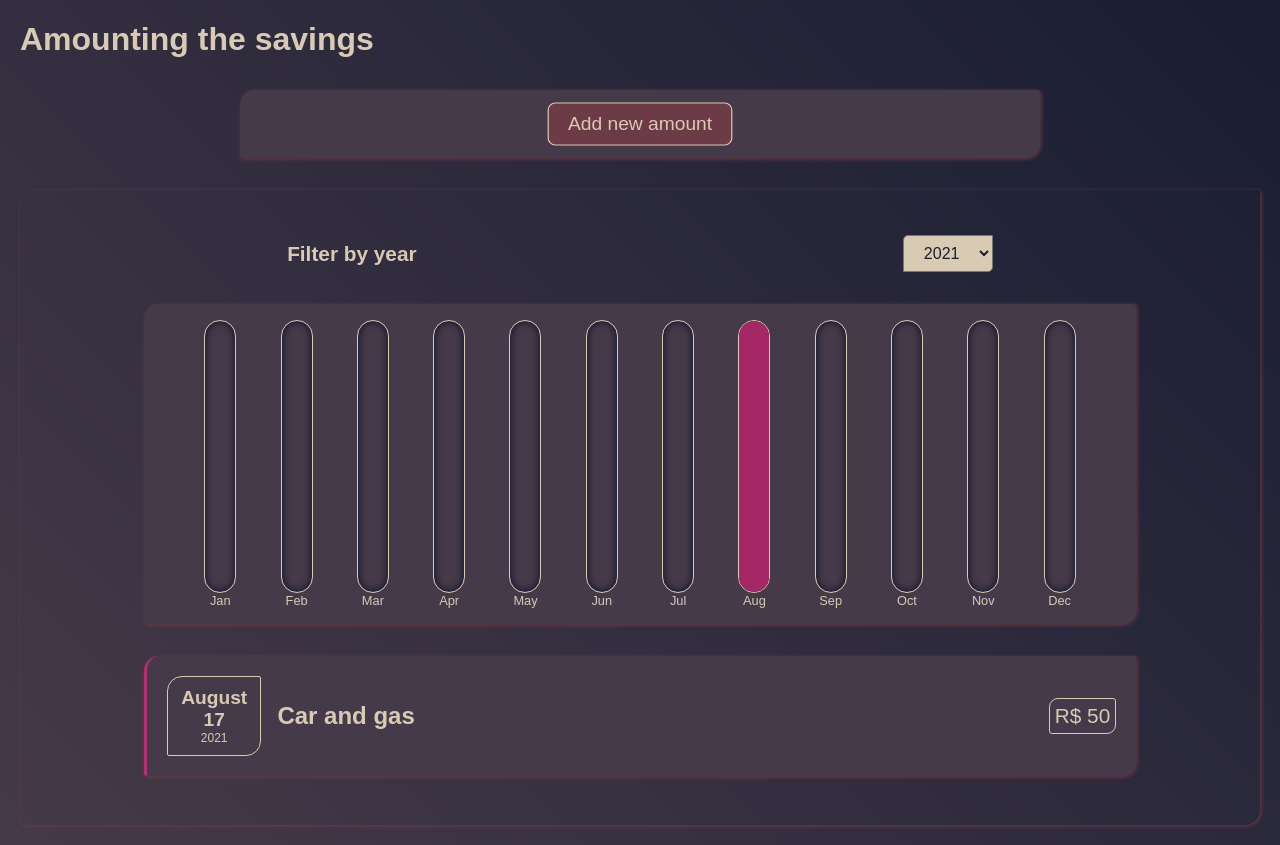
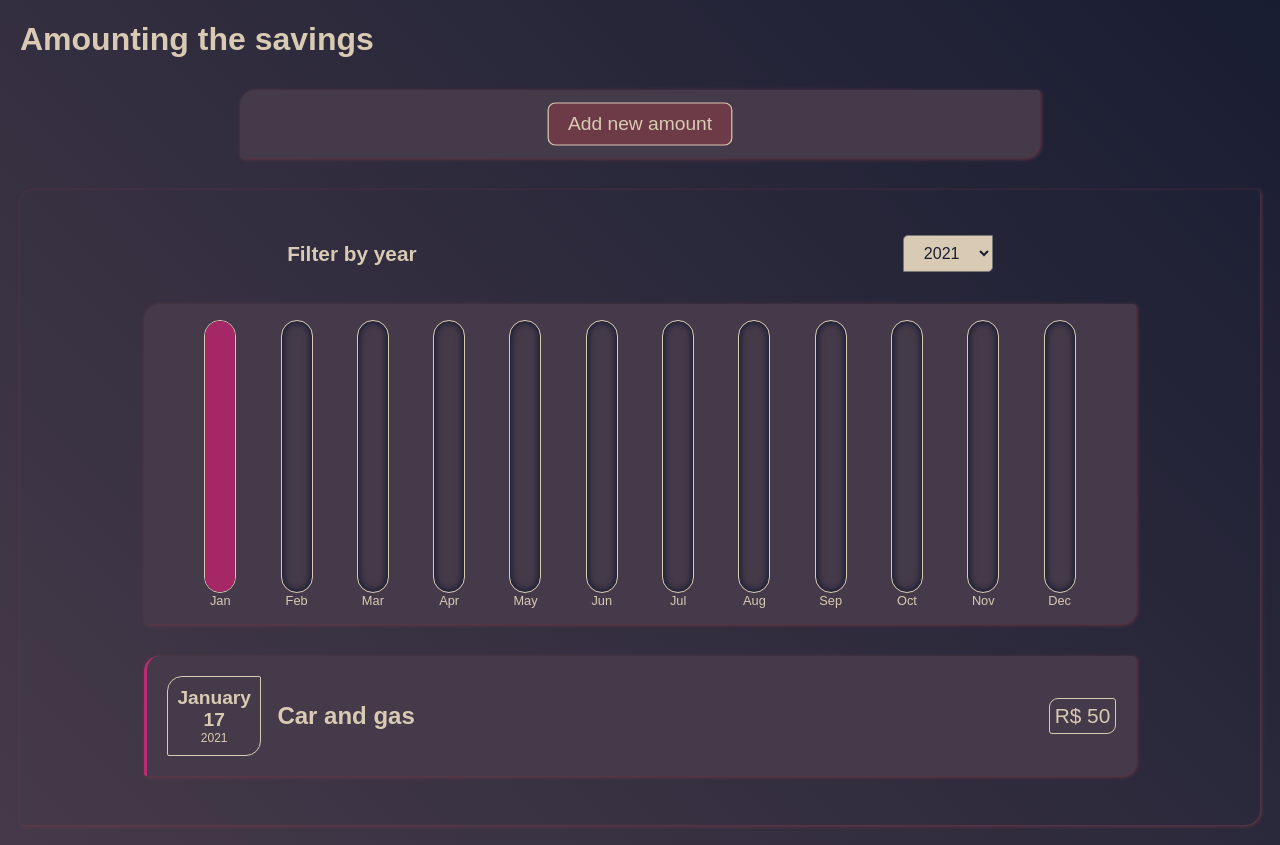
Before and after one commit to israeldvd/amounts-monitor, a React (Create React App) app in the folder react-complete/: page / in a window 1280 px wide. Built offline with nearby package versions, Linux system fonts and the light colour scheme; a web font is replaced by a local one.

Commit message:
Change and diversify dummy initial examples

```diff
--- a/react-complete/src/App.js
+++ b/react-complete/src/App.js
@@ -7,13 +7,13 @@ const DUMMY_ITEMS = [
         id: "0",
         description: "Car and gas",
         cost: 50.0,
-        date: new Date(2021, 8 - 1, 17),
+        date: new Date(2021, 1 - 1, 17),
     },
     {
         id: "1",
         description: "Education bills",
         cost: 400.0,
-        date: new Date(2022, 8 - 1, 16),
+        date: new Date(2022, 2 - 1, 16),
     },
     {
         id: "2",
```
